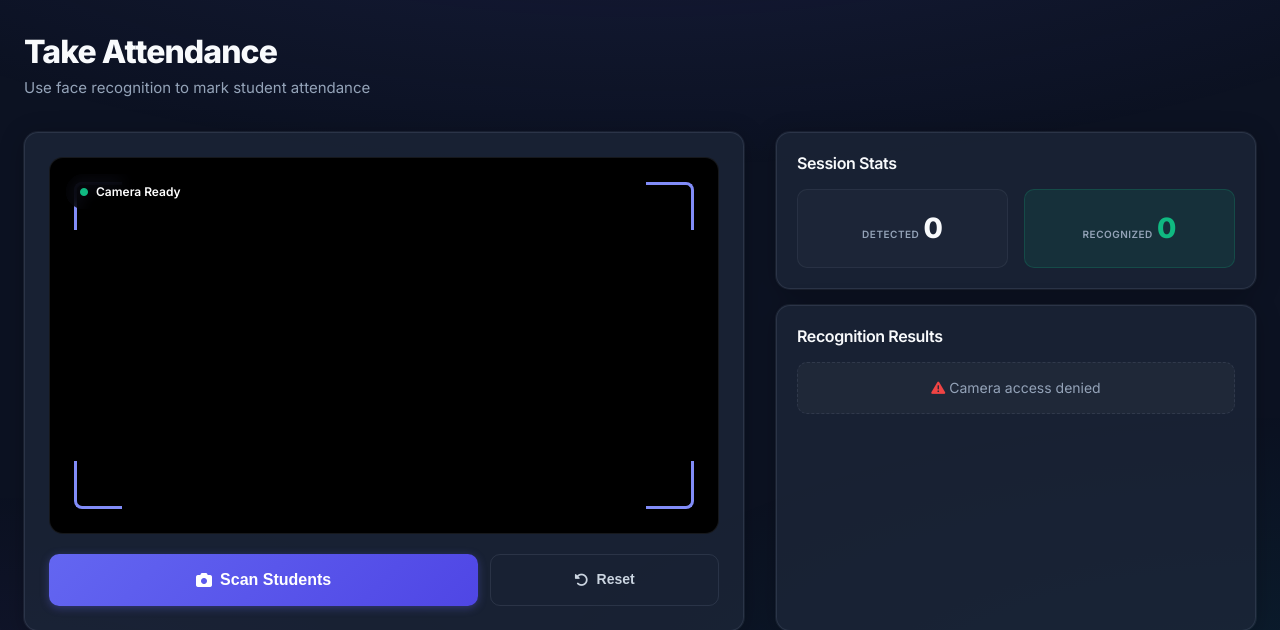
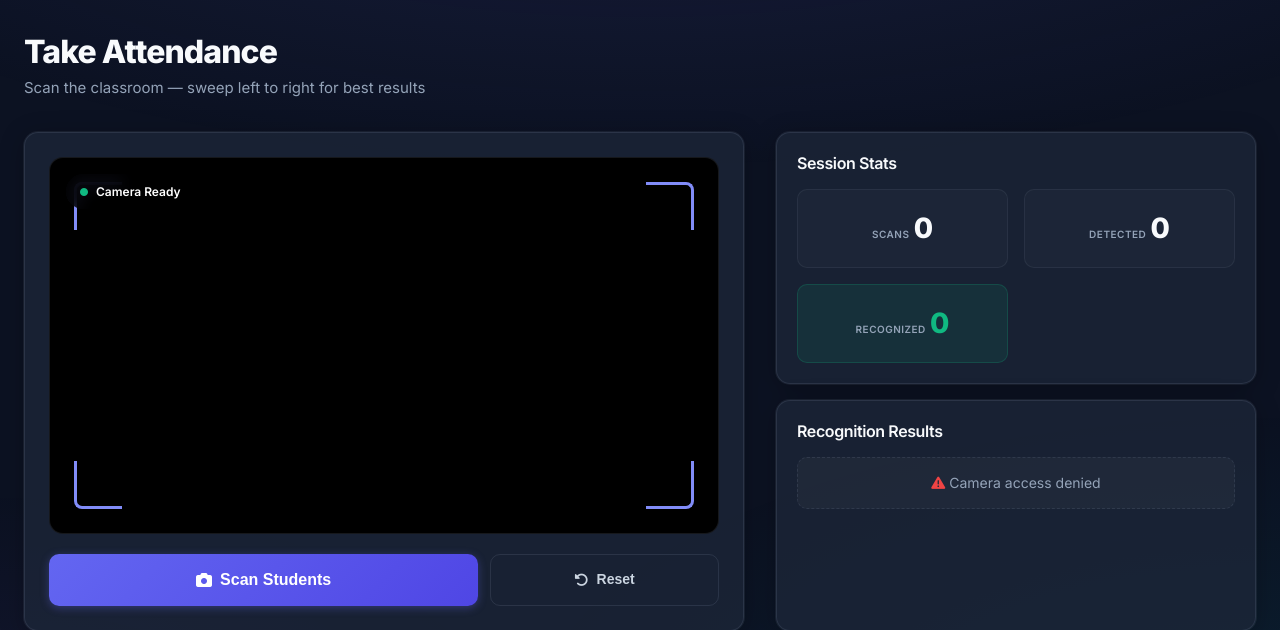
Before and after one commit to harshith1459/smart-attendance-system, a Flask app: template attendance_system/templates/teacher/attendance.html in a window 1280 px wide. Shown: the part 70-700 px from the top of the page. Run offline with Flask 3, Linux system fonts and the light colour scheme; the template is opened without the code that fills it, so the values that code supplies are empty.

Commit message:
Multi-scan attendance for large classrooms

```diff
--- a/attendance_system/static/css/style.css
+++ b/attendance_system/static/css/style.css
@@ -1438,6 +1438,35 @@
     flex: 2;
 }
 
+/* Scan guide banner */
+.scan-guide {
+    margin-top: 1rem;
+    padding: 0.75rem 1rem;
+    background: rgba(0, 200, 83, 0.1);
+    border: 1px solid rgba(0, 200, 83, 0.3);
+    border-radius: var(--radius-lg, 12px);
+    animation: fadeSlideIn 0.4s ease;
+}
+
+.scan-guide-inner {
+    display: flex;
+    align-items: center;
+    gap: 0.75rem;
+    font-size: 0.85rem;
+    color: var(--text-primary, #e0e0e0);
+}
+
+.scan-guide-inner i {
+    font-size: 1.1rem;
+    color: #00c853;
+    flex-shrink: 0;
+}
+
+@keyframes fadeSlideIn {
+    from { opacity: 0; transform: translateY(-8px); }
+    to   { opacity: 1; transform: translateY(0); }
+}
+
 .camera-controls .btn:last-child {
     flex: 1;
 }
--- a/attendance_system/templates/teacher/attendance.html
+++ b/attendance_system/templates/teacher/attendance.html
@@ -4,7 +4,7 @@
 <div class="page-header">
     <div>
         <h1 class="page-title">Take Attendance</h1>
-        <p class="page-subtitle">Use face recognition to mark student attendance</p>
+        <p class="page-subtitle">Scan the classroom — sweep left to right for best results</p>
     </div>
 </div>
 
@@ -37,6 +37,14 @@
                 <i class="fas fa-rotate-left"></i> Reset
             </button>
         </div>
+
+        <!-- Scan guide -->
+        <div id="scanGuide" class="scan-guide" style="display:none;">
+            <div class="scan-guide-inner">
+                <i class="fas fa-arrows-left-right"></i>
+                <span id="scanGuideText">Point camera at the next section of the class and tap "Scan Again"</span>
+            </div>
+        </div>
     </div>
 
     <!-- Results Section -->
@@ -46,12 +54,26 @@
             <h4 class="card-title">Session Stats</h4>
             <div class="stats-row">
                 <div class="stat-item">
+                    <span class="stat-label">Scans</span>
+                    <span id="statScans" class="stat-number">0</span>
+                </div>
+                <div class="stat-item">
                     <span class="stat-label">Detected</span>
                     <span id="statDetected" class="stat-number">0</span>
                 </div>
                 <div class="stat-item stat-item-success">
                     <span class="stat-label">Recognized</span>
                     <span id="statAuth" class="stat-number">0</span>
+                </div>
+            </div>
+            <!-- Progress bar -->
+            <div id="progressSection" style="display:none; margin-top: 0.75rem;">
+                <div style="display:flex; justify-content:space-between; font-size:0.8rem; color:var(--text-secondary, #888); margin-bottom:0.25rem;">
+                    <span id="progressLabel">0 students</span>
+                    <span id="progressNewLabel"></span>
+                </div>
+                <div style="background:rgba(255,255,255,0.1); border-radius:6px; height:8px; overflow:hidden;">
+                    <div id="progressBar" style="height:100%; background:linear-gradient(90deg,#00c853,#69f0ae); border-radius:6px; transition:width 0.5s ease; width:0%;"></div>
                 </div>
             </div>
         </div>
@@ -61,7 +83,7 @@
             <h4 class="card-title">Recognition Results</h4>
             <div id="statusMessage" class="status-message">
                 <i class="fas fa-info-circle"></i>
-                Click "Scan Students" to begin
+                Click "Scan Students" to begin — scan multiple times to cover the full class
             </div>
             <div class="recognized-list">
                 <ul id="attendanceList"></ul>
@@ -92,27 +114,55 @@
     const scanEndpoint = "{{ url_for('teacher.mark_attendance') }}";
     const saveEndpoint = "{{ url_for('teacher.save_attendance') }}";
 
+    // Request highest available resolution for large classrooms
     navigator.mediaDevices.getUserMedia({
-        video: { facingMode: "environment", width: 1280, height: 720 }
+        video: {
+            facingMode: "environment",
+            width: { ideal: 3840 },    // Try 4K first
+            height: { ideal: 2160 },
+            advanced: [
+                { width: 3840, height: 2160 },  // 4K
+                { width: 2560, height: 1440 },  // 1440p
+                { width: 1920, height: 1080 },  // 1080p
+                { width: 1280, height: 720 }     // 720p fallback
+            ]
+        }
     })
-    .then(stream => { video.srcObject = stream; })
+    .then(stream => {
+        video.srcObject = stream;
+        // Log actual resolution
+        const track = stream.getVideoTracks()[0];
+        const settings = track.getSettings();
+        console.log(`Camera: ${settings.width}x${settings.height}`);
+        document.getElementById('scannerStatus').innerHTML =
+            `<i class="fas fa-circle text-success"></i> Camera ${settings.width}×${settings.height}`;
+    })
     .catch(err => {
         statusDiv.innerHTML = '<i class="fas fa-exclamation-triangle text-danger"></i> Camera access denied';
     });
 
     let authCount = 0;
-    let recognizedRolls = [];  // Track all recognized roll numbers
+    let scanCount = 0;
+    let totalDetected = 0;
+    let recognizedRolls = [];  // Track all recognized roll numbers across ALL scans
 
     resetBtn.addEventListener('click', () => {
         list.innerHTML = '';
         authCount = 0;
+        scanCount = 0;
+        totalDetected = 0;
         recognizedRolls = [];
         document.getElementById('statAuth').innerText = '0';
         document.getElementById('statDetected').innerText = '0';
-        statusDiv.innerHTML = '<i class="fas fa-info-circle"></i> Click "Scan Students" to begin';
+        document.getElementById('statScans').innerText = '0';
+        statusDiv.innerHTML = '<i class="fas fa-info-circle"></i> Click "Scan Students" to begin — scan multiple times to cover the full class';
+        captureBtn.innerHTML = '<i class="fas fa-camera"></i> Scan Students';
         markSection.style.display = 'none';
         savedMessage.style.display = 'none';
         savedMessage.innerHTML = '';
+        document.getElementById('scanGuide').style.display = 'none';
+        document.getElementById('progressSection').style.display = 'none';
+        document.getElementById('progressBar').style.width = '0%';
     });
 
     captureBtn.addEventListener('click', () => {
@@ -121,7 +171,8 @@
         canvas.height = video.videoHeight;
         context.drawImage(video, 0, 0);
 
-        const dataURL = canvas.toDataURL('image/jpeg', 0.8);
+        // Use high quality JPEG for better face detection
+        const dataURL = canvas.toDataURL('image/jpeg', 0.92);
         statusDiv.innerHTML = '<i class="fas fa-spinner fa-spin"></i> Scanning faces...';
         captureBtn.disabled = true;
 
@@ -133,32 +184,69 @@
             .then(data => {
                 captureBtn.disabled = false;
                 if (data.status === 'success') {
-                    document.getElementById('statDetected').innerText = parseInt(document.getElementById('statDetected').innerText) + data.total_detected;
+                    scanCount++;
+                    totalDetected += data.total_detected;
+                    document.getElementById('statScans').innerText = scanCount;
+                    document.getElementById('statDetected').innerText = totalDetected;
 
-                    if (data.names.length === 0 && data.total_detected > 0) {
-                        statusDiv.innerHTML = `<i class="fas fa-exclamation-triangle text-warning"></i> ${data.total_detected} face(s) detected but none recognized. Try again.`;
-                    } else if (data.names.length === 0) {
-                        statusDiv.innerHTML = '<i class="fas fa-exclamation-triangle text-warning"></i> No faces detected. Ensure students are visible.';
-                    } else {
-                        statusDiv.innerHTML = `<i class="fas fa-check-circle text-success"></i> ${data.subject} — ${data.names.length} student(s) recognized`;
-                    }
+                    let newThisScan = 0;
 
                     data.names.forEach(roll => {
                         if (!recognizedRolls.includes(roll)) {
                             recognizedRolls.push(roll);
                             authCount++;
-                            document.getElementById('statAuth').innerText = authCount;
+                            newThisScan++;
 
                             const li = document.createElement('li');
                             li.className = "recognized-item animate-slide-down";
-                            li.innerHTML = `<i class="fas fa-user-check text-success"></i> <strong>${roll}</strong>`;
+                            li.innerHTML = `<i class="fas fa-user-check text-success"></i> <strong>${roll}</strong> <span style="font-size:0.75rem; color:var(--text-secondary,#888);">scan #${scanCount}</span>`;
                             list.prepend(li);
                         }
                     });
 
+                    document.getElementById('statAuth').innerText = authCount;
+
+                    // Update progress
+                    document.getElementById('progressSection').style.display = 'block';
+                    document.getElementById('progressLabel').innerText = `${authCount} student(s) recognized`;
+                    if (newThisScan > 0) {
+                        document.getElementById('progressNewLabel').innerText = `+${newThisScan} new this scan`;
+                        document.getElementById('progressNewLabel').style.color = '#00c853';
+                    } else {
+                        document.getElementById('progressNewLabel').innerText = 'No new faces — try a different angle';
+                        document.getElementById('progressNewLabel').style.color = '#ff9800';
+                    }
+
+                    // Status message
+                    if (newThisScan > 0) {
+                        statusDiv.innerHTML = `<i class="fas fa-check-circle text-success"></i> Scan #${scanCount}: +${newThisScan} new (${authCount} total) — ${data.subject}`;
+                    } else if (data.total_detected > 0) {
+                        statusDiv.innerHTML = `<i class="fas fa-info-circle text-warning"></i> Scan #${scanCount}: ${data.total_detected} faces but no new students. Try a different section.`;
+                    } else {
+                        statusDiv.innerHTML = '<i class="fas fa-exclamation-triangle text-warning"></i> No faces detected. Point camera at students.';
+                    }
+
+                    // Update button for next scan
+                    captureBtn.innerHTML = `<i class="fas fa-camera"></i> Scan Again`;
+
+                    // Show guide to encourage more scans
+                    const guide = document.getElementById('scanGuide');
+                    guide.style.display = 'block';
+                    if (scanCount === 1) {
+                        document.getElementById('scanGuideText').innerText =
+                            `✅ ${newThisScan} found! Now point camera at the next section and scan again.`;
+                    } else if (newThisScan > 0) {
+                        document.getElementById('scanGuideText').innerText =
+                            `✅ +${newThisScan} more! Keep scanning to catch remaining students.`;
+                    } else {
+                        document.getElementById('scanGuideText').innerText =
+                            `All visible students captured. Scan a different area or tap "Mark Attendance".`;
+                    }
+
                     // Show Mark Attendance button if there are recognized students
                     if (recognizedRolls.length > 0) {
                         markSection.style.display = 'block';
+                        markAttendanceBtn.innerHTML = `<i class="fas fa-check-double"></i> Mark Attendance (${authCount} students)`;
                         savedMessage.style.display = 'none';
                     }
                 } else {
@@ -187,14 +275,15 @@
         .then(data => {
             markAttendanceBtn.disabled = false;
             if (data.status === 'success') {
-                markAttendanceBtn.innerHTML = '<i class="fas fa-check"></i> Attendance Saved!';
+                markAttendanceBtn.innerHTML = `<i class="fas fa-check"></i> Saved — ${data.saved_count} Students`;
                 markAttendanceBtn.classList.remove('btn-primary');
                 markAttendanceBtn.classList.add('btn-ghost');
                 markAttendanceBtn.disabled = true;
                 savedMessage.style.display = 'block';
-                savedMessage.innerHTML = `<div class="status-message"><i class="fas fa-check-circle text-success"></i> ${data.message}</div>`;
+                savedMessage.innerHTML = `<div class="status-message"><i class="fas fa-check-circle text-success"></i> ${data.message} (${scanCount} scan${scanCount > 1 ? 's' : ''} used)</div>`;
+                document.getElementById('scanGuide').style.display = 'none';
             } else {
-                markAttendanceBtn.innerHTML = '<i class="fas fa-check-double"></i> Mark Attendance';
+                markAttendanceBtn.innerHTML = `<i class="fas fa-check-double"></i> Mark Attendance (${authCount} students)`;
                 savedMessage.style.display = 'block';
                 savedMessage.innerHTML = `<div class="status-message"><i class="fas fa-times-circle text-danger"></i> ${data.message}</div>`;
             }
```
